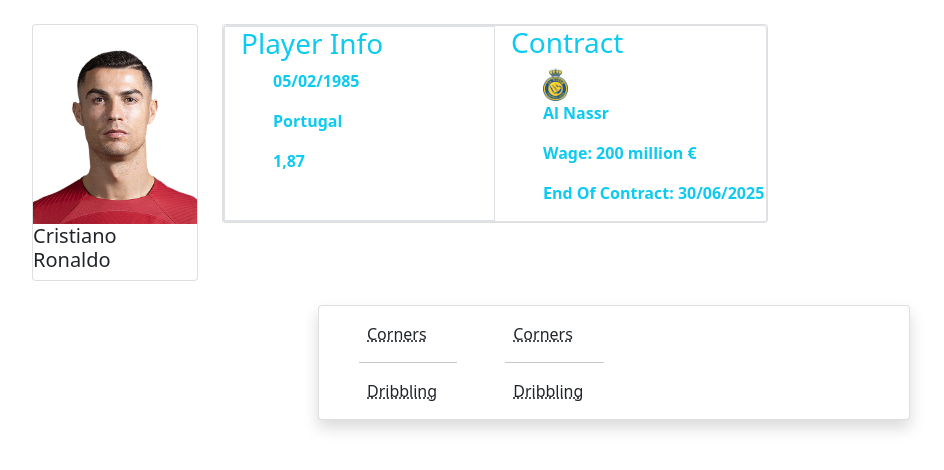
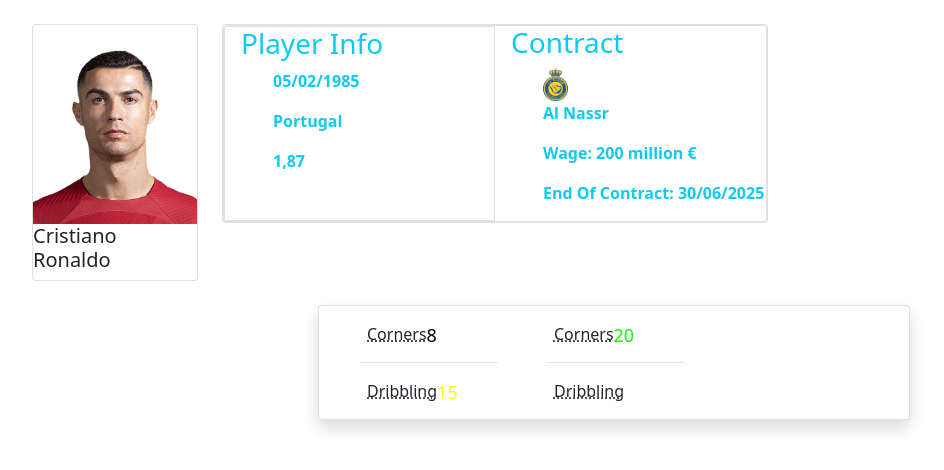
Before and after one commit to yusufkarakollu/FootballManager, a PHP site: page /includes/oyuncubilgiler.php in a window 1280 px wide. Shown: the top 470 px of the page, without its empty margins (50-994 px from the left). Run offline with PHP 8.4, Linux system fonts and the light colour scheme.

Commit message:
added: oyuncu ozellikleri icin sayilar eklendi

```diff
--- /dev/null
+++ b/css/main.css
@@ -0,0 +1,27 @@
+.stat-value-0-10{
+    color: black;
+    display: inline;
+    font-size: large;
+    font-weight: 900px;
+    position: absolute;
+}
+
+.stat-value-11-15{
+    color: yellow;
+    display: inline;
+    font-size: large;
+    font-weight: 900px;
+    position: absolute;
+}
+
+.stat-value-16-20{
+    color: rgb(0, 255, 13);
+    display: inline;
+    font-size: large;
+    font-weight: 900px;
+    position: absolute;
+}
+
+hr{
+    opacity: 0.1;
+}
--- a/includes/head.php
+++ b/includes/head.php
@@ -5,4 +5,5 @@
     <link href="https://cdn.jsdelivr.net/npm/bootstrap@5.0.2/dist/css/bootstrap.min.css" rel="stylesheet" integrity="sha384-EVSTQN3/azprG1Anm3QDgpJLIm9Nao0Yz1ztcQTwFspd3yD65VohhpuuCOmLASjC" crossorigin="anonymous">
     <link rel="stylesheet" href="https://cdnjs.cloudflare.com/ajax/libs/font-awesome/6.4.0/css/all.min.css">
     <script src="https://cdn.jsdelivr.net/npm/bootstrap@5.0.2/dist/js/bootstrap.bundle.min.js" integrity="sha384-MrcW6ZMFYlzcLA8Nl+NtUVF0sA7MsXsP1UyJoMp4YLEuNSfAP+JcXn/tWtIaxVXM" crossorigin="anonymous"></script>
+    <link rel="stylesheet" href="./css/main.css">
 </head>
--- a/includes/oyuncubilgiler.php
+++ b/includes/oyuncubilgiler.php
@@ -42,13 +42,22 @@ include "./head.php"
   <div class="card ms-5 shadow p-3 mb-5 bg-body rounded">
     <div class="col-md-10">
       <div class="row">
-        <div class="col-md-3 ms-4">
-          <acronym class="ms-2" title="How well a player is at taking corners">Corners</acronym>
+        <div class="col-md-4 ms-4">
+            <acronym class="ms-2" title="How well a player is at taking corners">Corners</acronym>
+            <div class="stat-value-0-10">
+              <p>8</p>
+            </div>
           <hr>
           <acronym class="ms-2" title="How well a player can run with the ball in his feet">Dribbling</acronym>
+          <div class="stat-value-11-15">
+            <p>15</p>
+          </div>
         </div>
-        <div class="col-md-3 ms-4">
+        <div class="col-md-4 ms-4">
           <acronym class="ms-2" title="How well a player is at taking corners">Corners</acronym>
+          <div class="stat-value-16-20">
+            <p>20</p>
+          </div>
           <hr>
           <acronym class="ms-2" title="How well a player can run with the ball in his feet">Dribbling</acronym>
         </div>
```
